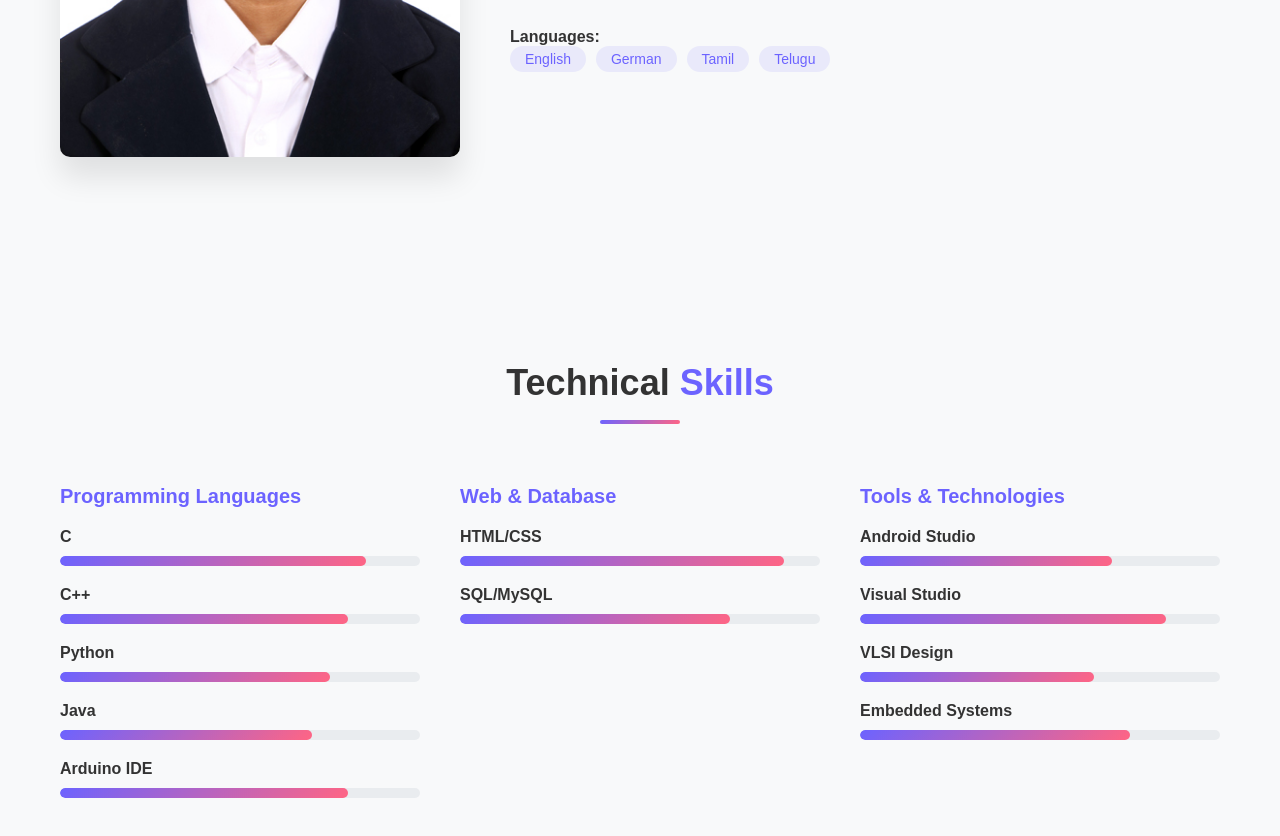
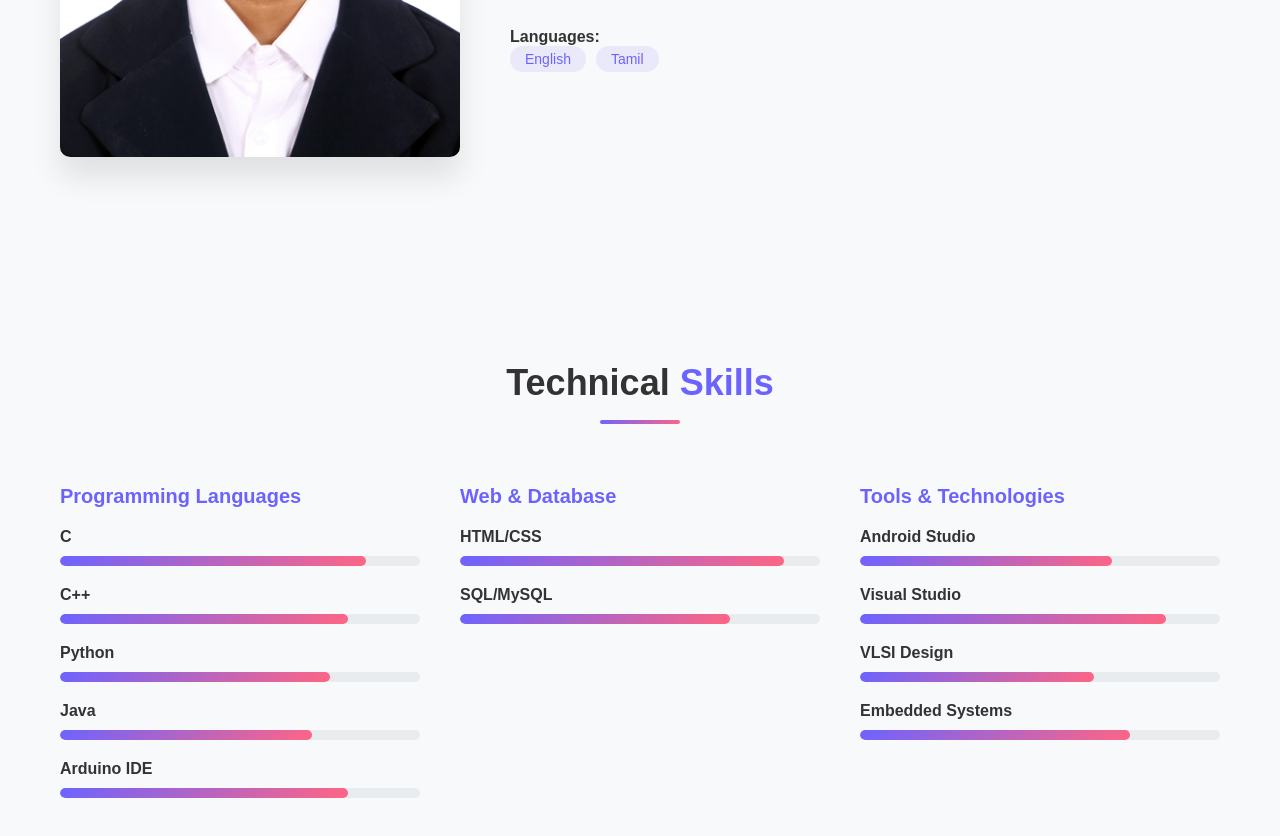
Before and after one commit to madhupriya1105/portfolio, a plain HTML site: page index.html in a window 1280 px wide. Shown: the part 1379-2215 px from the top of the page. Drawn offline with Linux system fonts and the light colour scheme; a script that the page names is missing.

Commit message:
updated my language

```diff
--- a/index.html
+++ b/index.html
@@ -82,9 +82,7 @@
                     <h4>Languages:</h4>
                     <div class="language-bubbles">
                         <span>English</span>
-                        <span>German</span>
                         <span>Tamil</span>
-                        <span>Telugu</span>
                     </div>
                 </div>
             </div>
```
